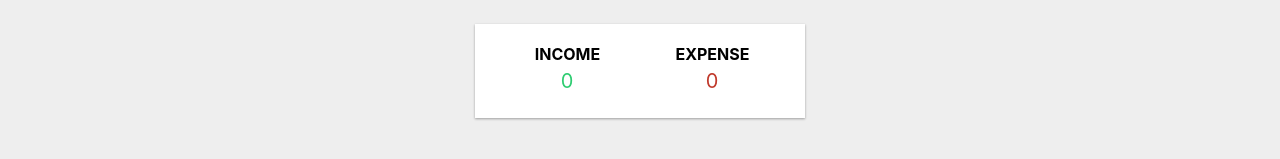
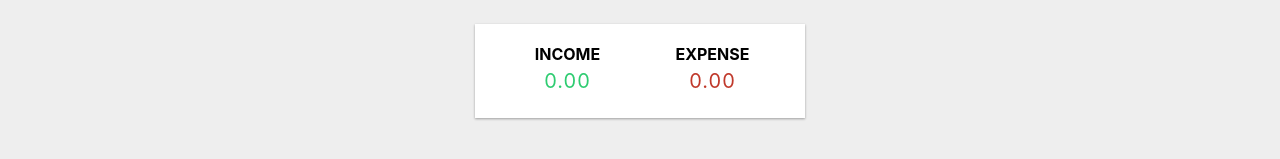
Before and after one commit to aydgn/expense-tracker, a React (Vite) app: page / in a window 1280 px wide. Shown: the part 176-335 px from the top of the page. Built offline with nearby package versions, Linux system fonts and the light colour scheme.

Commit message:
deleted extra minus sign

```diff
--- a/src/components/IncomeExpenses.jsx
+++ b/src/components/IncomeExpenses.jsx
@@ -3,7 +3,7 @@ import { GlobalContext } from "../context/GlobalState";
 
 //Money formatter function
 function moneyFormatter(num) {
-  return num.toString().replace(/(\d)(?=(\d{3})+\.)/g, "$1,");
+  return num.toFixed(2).replace(/(\d)(?=(\d{3})+\.)/g, "$1,");
 }
 
 export const IncomeExpenses = () => {
--- a/src/components/Transaction.jsx
+++ b/src/components/Transaction.jsx
@@ -10,7 +10,7 @@ export const Transaction = ({ transaction }) => {
   const { deleteTransaction } = useContext(GlobalContext);
 
   // Render sign according to the transaction type
-  const sign = transaction.amount < 0 ? "-" : "+";
+  const sign = transaction.amount < 0 ? "" : "+";
 
   return (
     <li className={transaction.amount < 0 ? "minus" : "plus"}>
```
